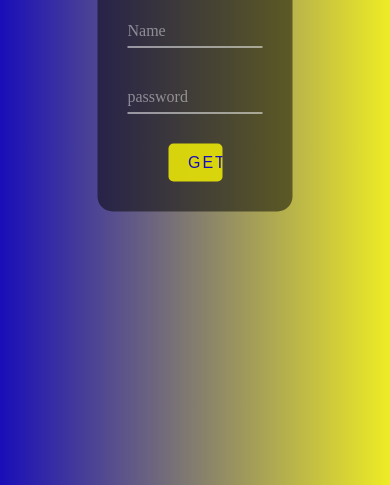
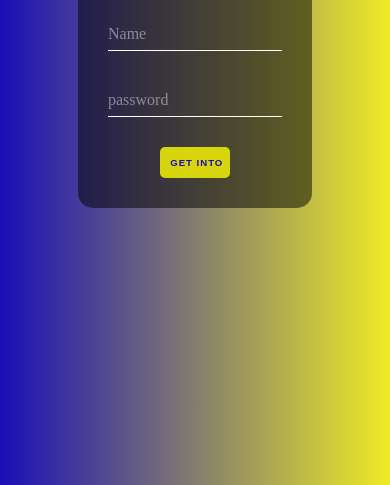
Before and after one commit to Jonathan506/Login-Azul-Amarillo, a plain HTML site: page index.html in a window 390 px wide. Shown: the part 359-844 px from the top of the page. Drawn offline with Linux system fonts and the light colour scheme.

Commit message:
Add Display Flex, AutoComplete and Media Query

```diff
--- a/assets/styles.css
+++ b/assets/styles.css
@@ -8,15 +8,22 @@ html{
     min-height: 100%;
 }
 
+.main-container{
+    display: flex;
+    align-items: center;
+    justify-content: center;
+    height: 100vh;
+}
+
 .cuadro-principal{
     background-color: rgba(0, 0, 0, .5);
     border-radius: 15px;
     padding: 30px;
-    position: absolute;
+    /* position: absolute;
     top: 50%;
     left: 50%;
-    transform: translate(-50%,-50%);
-    width: 50%;
+    transform: translate(-50%,-50%);*/
+    width: 25%;
 }
 
 .form-title{
@@ -68,11 +75,13 @@ html{
     border: none;
     border-radius: 5px;
     color: rgb(25, 14, 184);
-    font-size: 1rem;
-    font-weight: 400;
+    display: inline-block;
+    font-size: 0.7rem;
+    font-weight: 800;
     letter-spacing: 2px;
     text-transform: uppercase;
-    padding: 10px 20px;
+    text-align: center;
+    padding: 10px;
     transition: all .5s;
     width: 40%;
 }
@@ -86,3 +95,13 @@ html{
 form div.boton .form_submit[type="submit"]:active{
     transform: scale(.9);
 }
+
+@media screen and (max-width: 480px) {
+    .cuadro-principal{
+        width: 60%;
+    }
+    .form_submit[type="submit"]{
+        font-size: 0.6rem;
+        letter-spacing: 1px;
+    }
+}
--- a/index.html
+++ b/index.html
@@ -10,13 +10,13 @@
     <link rel="stylesheet" href="/assets/styles.css" media="">
 </head>
 <body>
-    <main>
+    <main class="main-container">
         <div class="cuadro-principal">
             <div class="form-title">
                 <h1>Access</h1>
             </div>
             <div class="formulario">
-                <form action="#" method="post">
+                <form action="#" method="post" autocomplete="off">
                     <div class="content-inputs" id="name">
                         <input type="text" name="name" id="name"required >
                         <label for="name">Name</label>
```
Also changed, not shown: Login.png.
